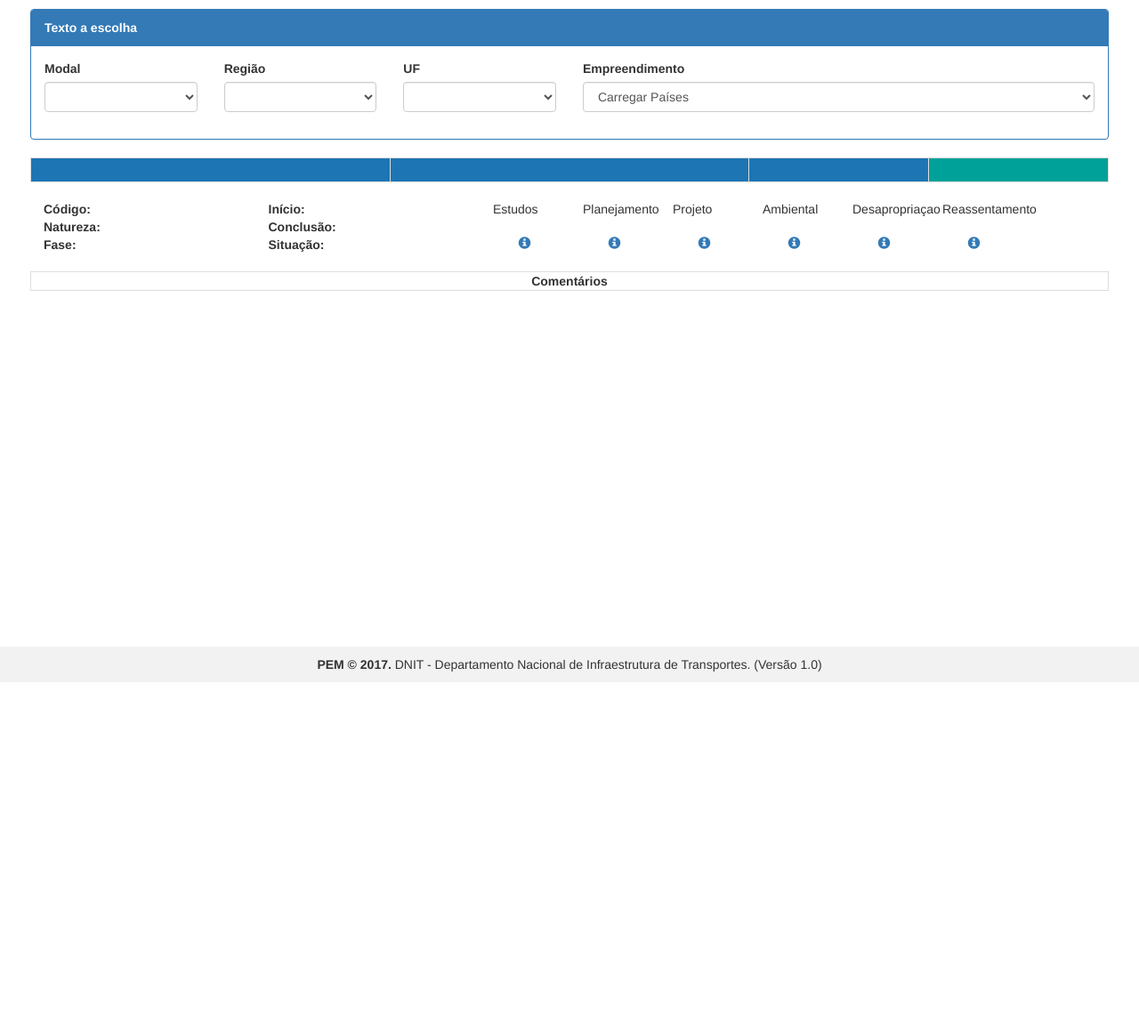
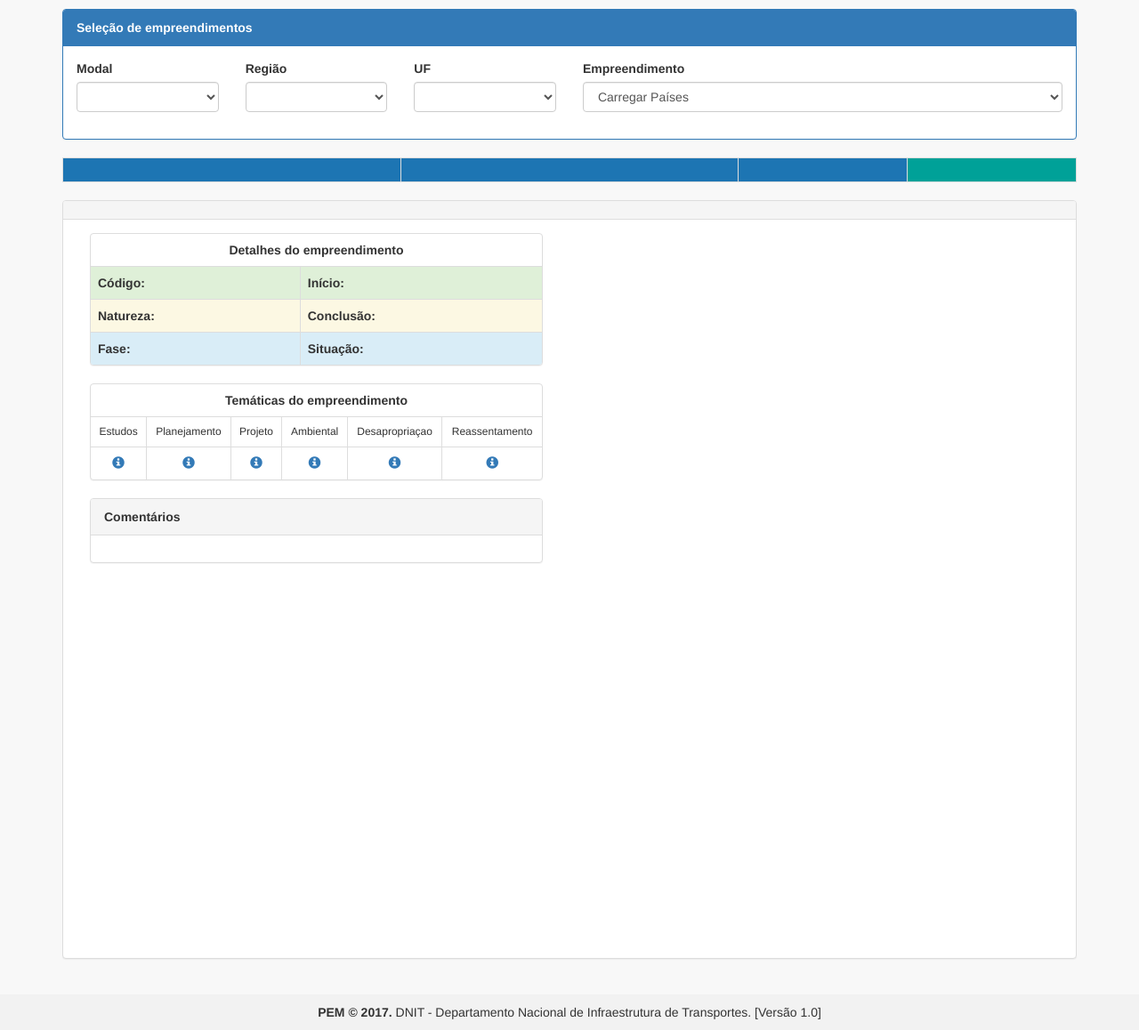
Before and after one commit to lucasapsilva/PEM-FULL, a PHP site: page / in a window 1280 px wide. Shown: the part 52-1210 px from the top of the page at 89% size. Before the commit the page ends 819 px from the top, so only its background shows below. Run offline with PHP 8.4, Linux system fonts and the light colour scheme; data that the repository does not hold is empty; some libraries are stand-ins or nearby versions.

Commit message:
Alterei o layout do projeto.

```diff
--- a/conexao/consulta.php
+++ b/conexao/consulta.php
@@ -41,6 +41,7 @@
 
 function getEmpreendimentos($mod, $ref, $uf){
     $pdo = Conectar();
+
     $sql = "select distinct(TITLE) as empreendimento
             from LISTA_SP_AD.dbo.TB_PWA_DPP_CADASTRO_EMPREENDIMENTOS
             where MODAL_EMPREENDIMENTO = '$mod'
@@ -60,7 +61,9 @@
             order by MODAL_EMPREENDIMENTO asc';
     $stm = $pdo->prepare($sql);
     $stm->execute();
+
     echo json_encode($stm->fetchAll(PDO::FETCH_ASSOC));
+
     $pdo = null;
 }
 
--- a/conexao/db.php
+++ b/conexao/db.php
@@ -3,7 +3,7 @@
     try {
         $host = "192.168.10.100";
         $user = "sa";
-        $pass = "Lu01ccas";
+        $pass = "Cle12!@#";
         $banco = "LISTA_SP_AD";
         $conexao = new PDO ("dblib:host=" . $host . ";dbname=" . $banco . ";charset=utf8;", $user, $pass, array(
                 PDO::ATTR_ERRMODE => PDO::ERRMODE_EXCEPTION,
--- a/index.php
+++ b/index.php
@@ -6,6 +6,19 @@
     <meta name="viewport" content="width=device-width, initial-scale=1">
     <link rel="stylesheet" href="vendor/bootstrap/css/bootstrap.min.css">
     <link rel="stylesheet" href="vendor/bootstrap/css/custom.css">
+    <link href="vendor/bootstrap/css/bootstrap.min.css" rel="stylesheet">
+
+    <!-- MetisMenu CSS -->
+    <link href="vendor/metisMenu/metisMenu.min.css" rel="stylesheet">
+
+    <!-- Custom CSS -->
+    <link href="dist/css/sb-admin-2.css" rel="stylesheet">
+
+    <!-- Morris Charts CSS -->
+    <link href="vendor/morrisjs/morris.css" rel="stylesheet">
+
+    <!-- Custom Fonts -->
+    <link href="vendor/font-awesome/css/font-awesome.min.css" rel="stylesheet" type="text/css">
     <script src="vendor/jquery/jquery.min.js"></script>
     <script src="vendor/bootstrap/js/bootstrap.min.js"></script>
     <script src="vendor/highcharts/highcharts.js"></script>
@@ -44,7 +57,7 @@
         <div class="col-lg-12">
             <div class="panel panel-primary">
                 <div class="panel-heading">
-                    <b>Texto a escolha</b>
+                    <b>Seleção de empreendimentos</b>
                 </div>
                 <div class="panel-body">
                     <div class="row">
@@ -82,7 +95,8 @@
                 <!-- /.panel-body -->
             </div>
             <!-- /.panel -->
-
+        </div>
+    </div>
     <div class="row">
         <div class="col-md-12">
             <table class="table table-bordered table-responsive">
@@ -98,70 +112,111 @@
         </div>
     </div>
     <div class="row">
-                <div class="col-lg-12">
-                    <div class="col-md-5">
+        <div class="col-md-12">
+
+                <div class="panel panel-default">
+
+                    <div class="panel-heading">
+                        <b></b>
+                    </div>
+                    <div class="panel-body">
                         <div class="row">
-                            <div class="col-md-6"><b>Código: </b> <i id="lbCodigo"></i></div>
-                            <div class="col-md-6"><b>Início: </b> <i id="lbInicio"></i></div>
+                            <div class="col-md-6">
+                                <div class="col-md-12">
+                                    <div class="panel panel-default">
+                                       <table class="table table-bordered">
+                                            <thead>
+                                            <tr>
+                                                <th colspan="4" style="text-align: center">Detalhes do empreendimento</th>
+                                            </tr>
+                                            </thead>
+                                            <tbody>
+                                            <tr class="success">
+                                                <td colspan="2"><b>Código: </b><font id="lbCodigo"></font> </b></td>
+                                                <td colspan="2"><b>Início: </b><font id="lbInicio"></font></td>
+                                            </tr>
+                                            <tr class="warning">
+                                                <td colspan="2"><b>Natureza:</b> <font id="lbNatureza"></font> </b></td>
+                                                <td colspan="2"><b>Conclusão: </b><font id="lbTermino"></font></td>
+                                            </tr>
+                                            <tr class="info">
+                                                <td colspan="2"><b>Fase: </b><font id="lbFase"></font> </b></td>
+                                                <td colspan="2"><b>Situação: </b><font id="lbSituacao"></font></td>
+
+                                            </tr>
+                                            </tbody>
+                                        </table>
+
                                     </div>
+                                </div>
+                                <div class="col-md-12">
+                                    <div class="panel panel-default">
+                                        <table class="table table-bordered">
+                                            <thead>
+                                            <tr>
+                                                <th colspan="6" style="text-align: center">Temáticas do empreendimento</th>
+                                            </tr>
+                                            </thead>
+                                            <tbody>
+                                            <tr>
+                                                <td style="text-align: center; font-size: 12px">Estudos</td>
+                                                <td style="text-align: center; font-size: 12px">Planejamento</td>
+                                                <td style="text-align: center; font-size: 12px">Projeto</td>
+                                                <td style="text-align: center; font-size: 12px">Ambiental</td>
+                                                <td style="text-align: center; font-size: 12px">Desapropriaçao</td>
+                                                <td style="text-align: center; font-size: 12px">Reassentamento</td>
+                                            </tr>
+                                            <tr>
+                                                <td style="text-align: center"><a href="#"> <span class=" glyphicon glyphicon-info-sign"></span></a></td>
+                                                <td style="text-align: center"><a href="#"> <span class=" glyphicon glyphicon-info-sign"></span></a></td>
+                                                <td style="text-align: center"><a href="#"> <span class=" glyphicon glyphicon-info-sign"></span></a></td>
+                                                <td style="text-align: center"><a href="#"> <span class=" glyphicon glyphicon-info-sign"></span></a></td>
+                                                <td style="text-align: center"><a href="#"> <span class=" glyphicon glyphicon-info-sign"></span></a></td>
+                                                <td style="text-align: center"><a href="#"> <span class=" glyphicon glyphicon-info-sign"></span></a></td>
+                                            </tr>
+                                            </tbody>
+                                        </table>
+
+                                    </div>
+                                </div>
+                                <div class="col-md-12">
+                                    <div class="panel panel-default">
+                                        <div class="panel-heading"><b>Comentários</b></div>
+                                        <div class="panel-body"><font id="lbResumo"></font></div>
+                                    </div>
+                                    <br><br>
                                     <div class="row">
-                            <div class="col-md-6"><b>Natureza: </b> <i id="lbNatureza"></i></div>
-                            <div class="col-md-6"><b>Conclusão: </b> <i id="lbTermino"></i></div>
+
+
                                     </div>
-                        <div class="row">
-                            <div class="col-md-6"><b>Fase: </b> <i id="lbFase"></i></div>
-                            <div class="col-md-6"><b>Situação: </b> <i id="lbSituacao"></i></div>
                                 </div>
                             </div>
                             <div class="col-md-6">
-                        <div class="row">
-                            <div class="col-md-2">Estudos</div>
-                            <div class="col-md-2">Planejamento</div>
-                            <div class="col-md-2">Projeto</div>
-                            <div class="col-md-2">Ambiental</div>
-                            <div class="col-md-2">Desapropriaçao</div>
-                            <div class="col-md-2">Reassentamento</div>
+                                <div class="col-md-12" id="container" style="min-width: 310px; height: 400px; margin: 0 auto"></div>
+                                <div class="col-md-12" id="container2" style="min-width: 310px; height: 400px; margin: 0 auto"></div>
                             </div>
-                        <br>
-                        <div class="row" style="text-align: center">
-                            <a href="#"> <span class="col-md-2 glyphicon glyphicon-info-sign"></span></a>
-                            <a href="#"><span class="col-md-2 glyphicon glyphicon-info-sign"></span></a>
-                            <a href="#"><span class="col-md-2 glyphicon glyphicon-info-sign"></span></a>
-                            <a href="#"><span class="col-md-2 glyphicon glyphicon-info-sign"></span></a>
-                            <a href="#"><span class="col-md-2 glyphicon glyphicon-info-sign"></span></a>
-                            <a href="#"> <span class="col-md-2 glyphicon glyphicon-info-sign"></span></a>
+
                         </div>
                     </div>
                 </div>
             </div>
+
+        </div>
         <br>
         <div class="row">
-                <div class="col-md-12">
-                    <div class="table-bordered" style="text-align: center;">
-                        <b>Comentários</b>
-                        <br>
-                        <i id="lbResumo"></i>
-                    </div>
-                    <div class="row">
-                        <div class="col-md-6" id="container" style="min-width: 310px; height: 400px; margin: 0 auto"></div>
-                        <div class="col-md-6" id="container2" style="min-width: 310px; height: 400px; margin: 0 auto"></div>
-                    </div>
-                </div>
-            </div>
-        </div>
-        <!-- /.col-lg-12 -->
+
         </div>
     </div>
 
-        <div id="demo" class="collapse">
-            Lorem ipsum dolor text....
-        </div>
 
-    </div>
-</div>
+
+
+
+
+
     <footer class="main-footer" style="text-align: center">
 
-        <strong>PEM © <?php echo date('Y'); ?>.</strong> DNIT - Departamento Nacional de Infraestrutura de Transportes. (Versão 1.0)
+        <strong>PEM © <?php echo date('Y'); ?>.</strong> DNIT - Departamento Nacional de Infraestrutura de Transportes. [Versão 1.0]
     </footer>
     <script src="js/funcoes_pem.js"></script>
 </body>
--- a/js/funcoes_pem.js
+++ b/js/funcoes_pem.js
@@ -21,7 +21,7 @@
 
 function dadosModal() {
     $.getJSON('conexao/consulta.php?opcao=modal', function (dados){
-        alert(dados.length);
+
         if (dados.length > 0){
             var option = '';
             $.each(dados, function(i, obj){
```
Lines whose indentation alone changed are shown as unchanged.
